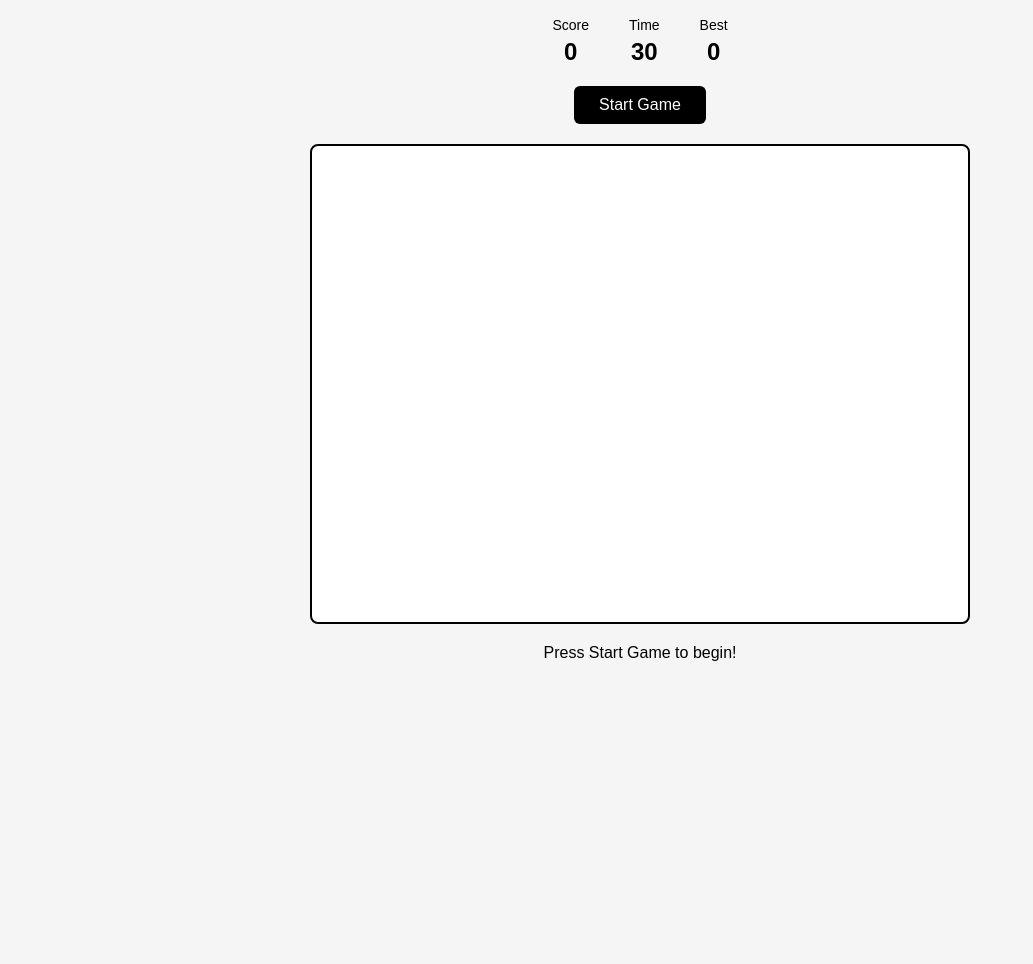
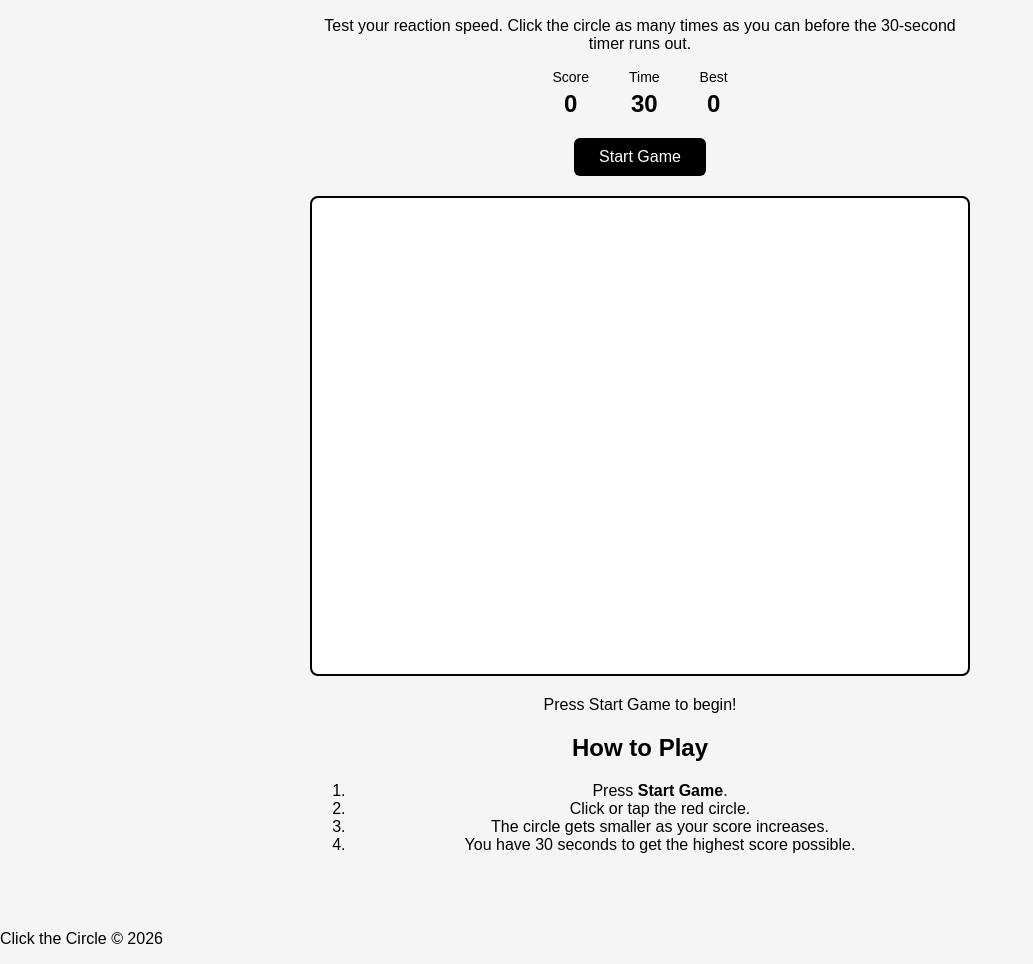
Before and after one commit to Mahesh-Yennam/click-the-circle, a plain HTML site: page index.html in a window 1280 px wide. Shown: the part 121-1085 px from the top of the page, without its empty margins (0-1033 px from the left). Before the commit the page ends 859 px from the top, so only its background shows below. Drawn offline with Linux system fonts and the light colour scheme.

Commit message:
Update index.html

```diff
--- a/index.html
+++ b/index.html
@@ -3,9 +3,20 @@
 
 <head>
   <meta charset="UTF-8">
+
   <meta name="viewport" content="width=device-width, initial-scale=1.0">
 
-  <title>Click the Circle</title>
+  <meta name="description"
+    content="Click the Circle is a free browser reaction game. Click the circle as fast as possible and try to beat your high score in 30 seconds.">
+
+  <meta name="theme-color" content="#f5f5f5">
+
+  <meta property="og:title" content="Click the Circle - Free Reaction Game">
+  <meta property="og:description"
+    content="How many times can you click the circle in 30 seconds? Play for free and beat your high score.">
+  <meta property="og:type" content="website">
+
+  <title>Click the Circle - Free Reaction Game</title>
 
   <link rel="stylesheet" href="style.css">
 </head>
@@ -15,6 +26,11 @@
   <main class="container">
 
     <h1>Click the Circle</h1>
+
+    <p class="intro">
+      Test your reaction speed. Click the circle as many times
+      as you can before the 30-second timer runs out.
+    </p>
 
     <div class="stats">
 
@@ -35,7 +51,9 @@
 
     </div>
 
-    <button id="startButton">Start Game</button>
+    <button id="startButton">
+      Start Game
+    </button>
 
     <div id="game">
 
@@ -49,15 +67,36 @@
 
         <strong id="finalScore">0</strong>
 
-        <button id="restartButton">Play Again</button>
+        <button id="restartButton">
+          Play Again
+        </button>
 
       </div>
 
     </div>
 
-    <p id="message">Press Start Game to begin!</p>
+    <p id="message">
+      Press Start Game to begin!
+    </p>
+
+    <section class="instructions">
+
+      <h2>How to Play</h2>
+
+      <ol>
+        <li>Press <strong>Start Game</strong>.</li>
+        <li>Click or tap the red circle.</li>
+        <li>The circle gets smaller as your score increases.</li>
+        <li>You have 30 seconds to get the highest score possible.</li>
+      </ol>
+
+    </section>
 
   </main>
+
+  <footer>
+    <p>Click the Circle &copy; 2026</p>
+  </footer>
 
   <script src="game.js"></script>
 
```
